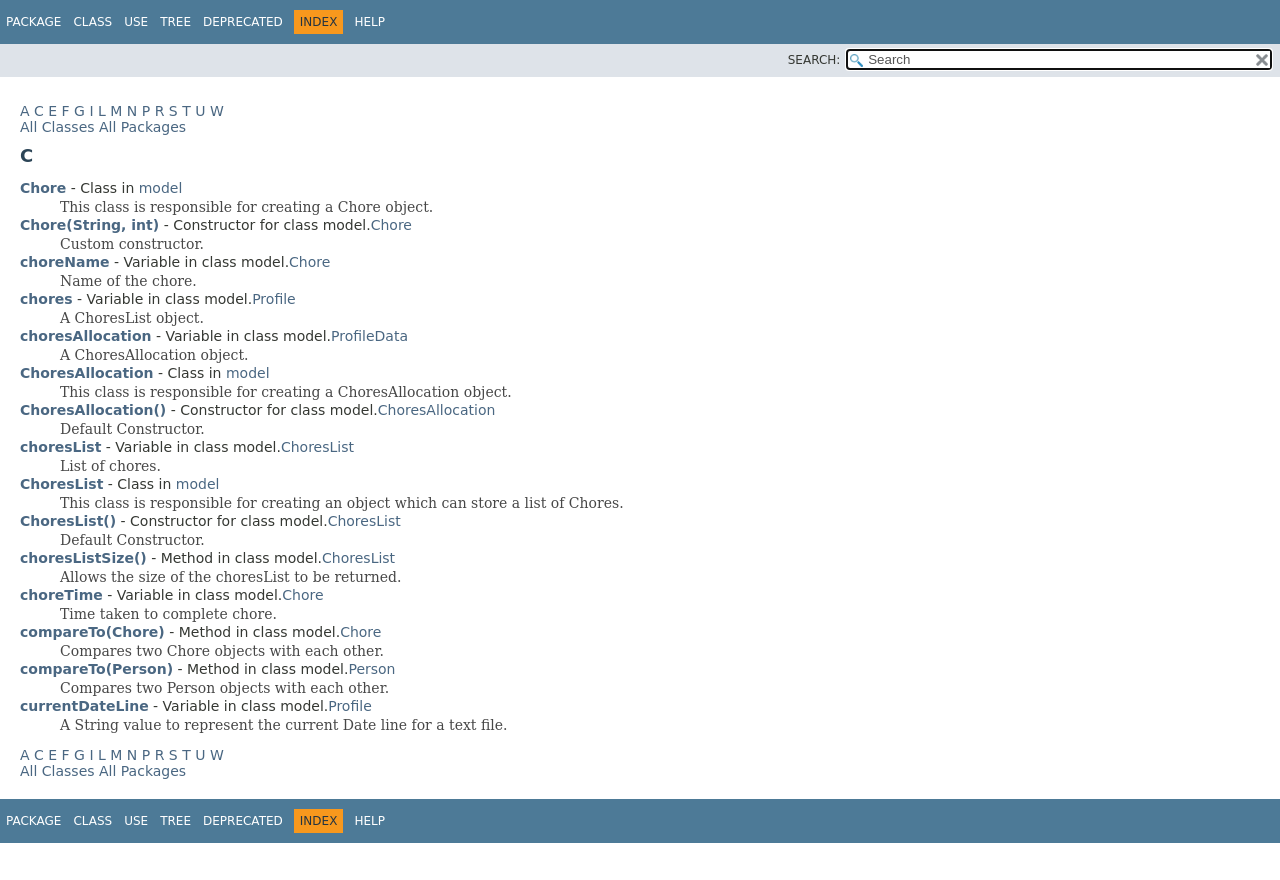
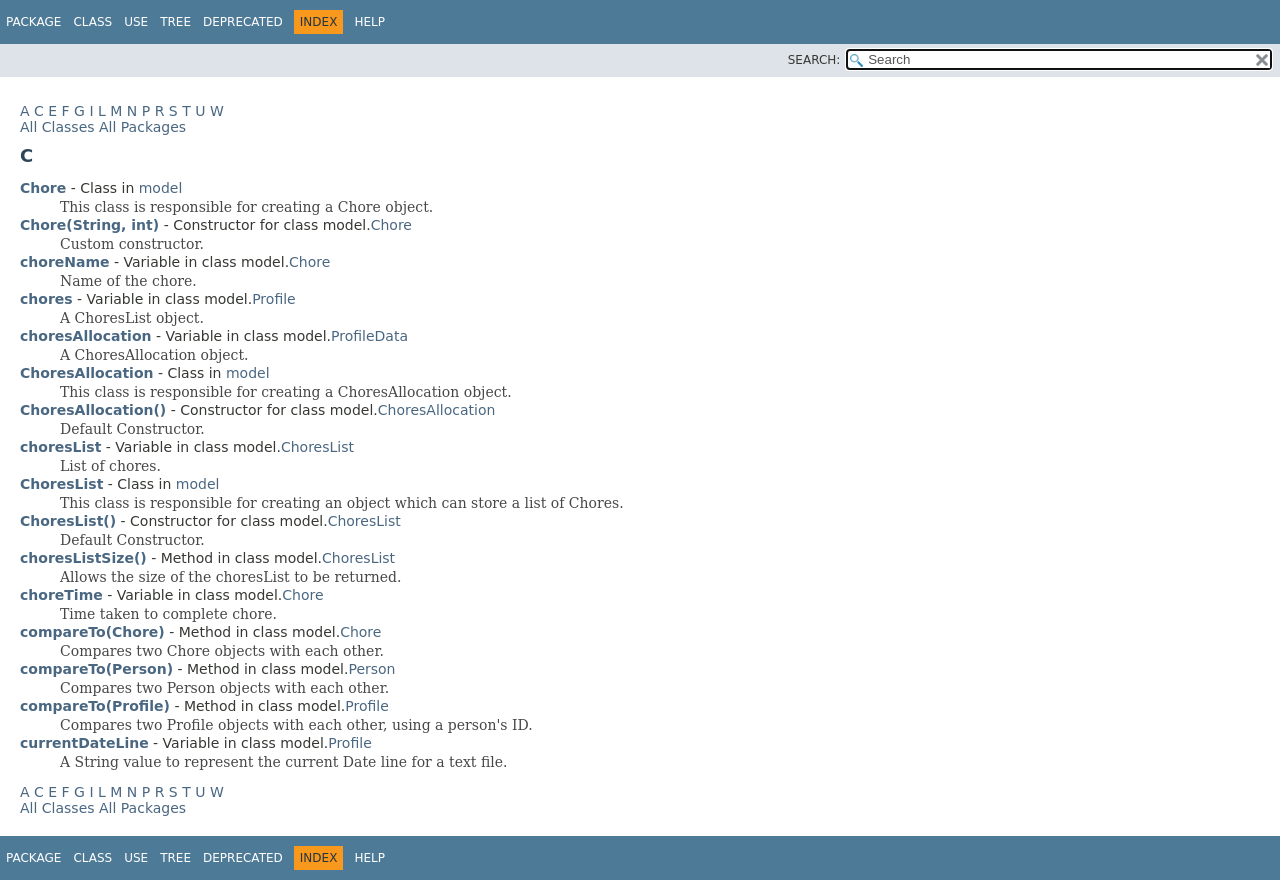
Before and after one commit to YSRathor/Weekly-Rota-System, a plain HTML site: page doc/index-files/index-2.html in a window 1280 px wide. Before the commit the page ends 843 px from the top, so only its background shows below. Drawn offline with Linux system fonts and the light colour scheme; no server answers; a script that the page names is missing; a web font is replaced by a local one.

Commit message:
Add files via upload

```diff
--- a/doc/index-files/index-2.html
+++ b/doc/index-files/index-2.html
@@ -2,10 +2,10 @@
 <!-- NewPage -->
 <html lang="en">
 <head>
-<!-- Generated by javadoc (12.0.1) on Fri Aug 16 18:21:18 BST 2019 -->
+<!-- Generated by javadoc (12.0.1) on Wed Aug 21 17:47:25 BST 2019 -->
 <title>C-Index</title>
 <meta http-equiv="Content-Type" content="text/html; charset=utf-8">
-<meta name="dc.created" content="2019-08-16">
+<meta name="dc.created" content="2019-08-21">
 <link rel="stylesheet" type="text/css" href="../stylesheet.css" title="Style">
 <link rel="stylesheet" type="text/css" href="../jquery/jquery-ui.css" title="Style">
 <script type="text/javascript" src="../script.js"></script>
@@ -138,6 +138,10 @@ $('.navPadding').css('padding-top', $('.fixedNav').css("height"));
 <dd>
 <div class="block">Compares two Person objects with each other.</div>
 </dd>
+<dt><span class="memberNameLink"><a href="../model/Profile.html#compareTo(model.Profile)">compareTo(Profile)</a></span> - Method in class model.<a href="../model/Profile.html" title="class in model">Profile</a></dt>
+<dd>
+<div class="block">Compares two Profile objects with each other, using a person's ID.</div>
+</dd>
 <dt><span class="memberNameLink"><a href="../model/Profile.html#currentDateLine">currentDateLine</a></span> - Variable in class model.<a href="../model/Profile.html" title="class in model">Profile</a></dt>
 <dd>
 <div class="block">A String value to represent the current Date line for a text file.</div>
```
Also changed, not shown: doc/index-files/index-1.html (+2 -2 lines), doc/index-files/index-10.html (+2 -2 lines), doc/index-files/index-11.html (+2 -2 lines), doc/index-files/index-12.html (+2 -2 lines), doc/index-files/index-13.html (+2 -2 lines), doc/index-files/index-14.html (+2 -2 lines), doc/index-files/index-15.html (+2 -2 lines), doc/index-files/index-3.html (+2 -2 lines), doc/index-files/index-4.html (+2 -2 lines), doc/index-files/index-5.html (+2 -2 lines), doc/index-files/index-6.html (+2 -2 lines), doc/index-files/index-7.html (+2 -2 lines), doc/index-files/index-8.html (+2 -2 lines), doc/index-files/index-9.html (+2 -2 lines).
